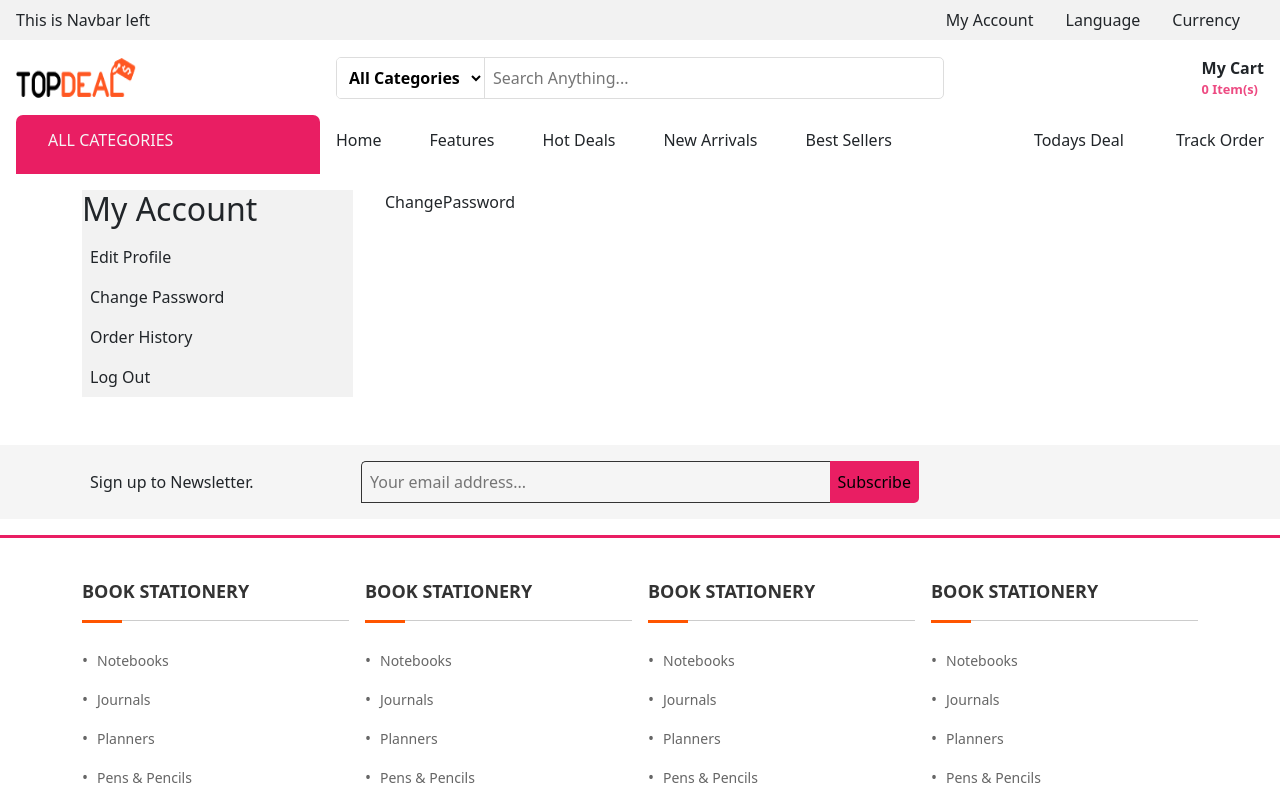
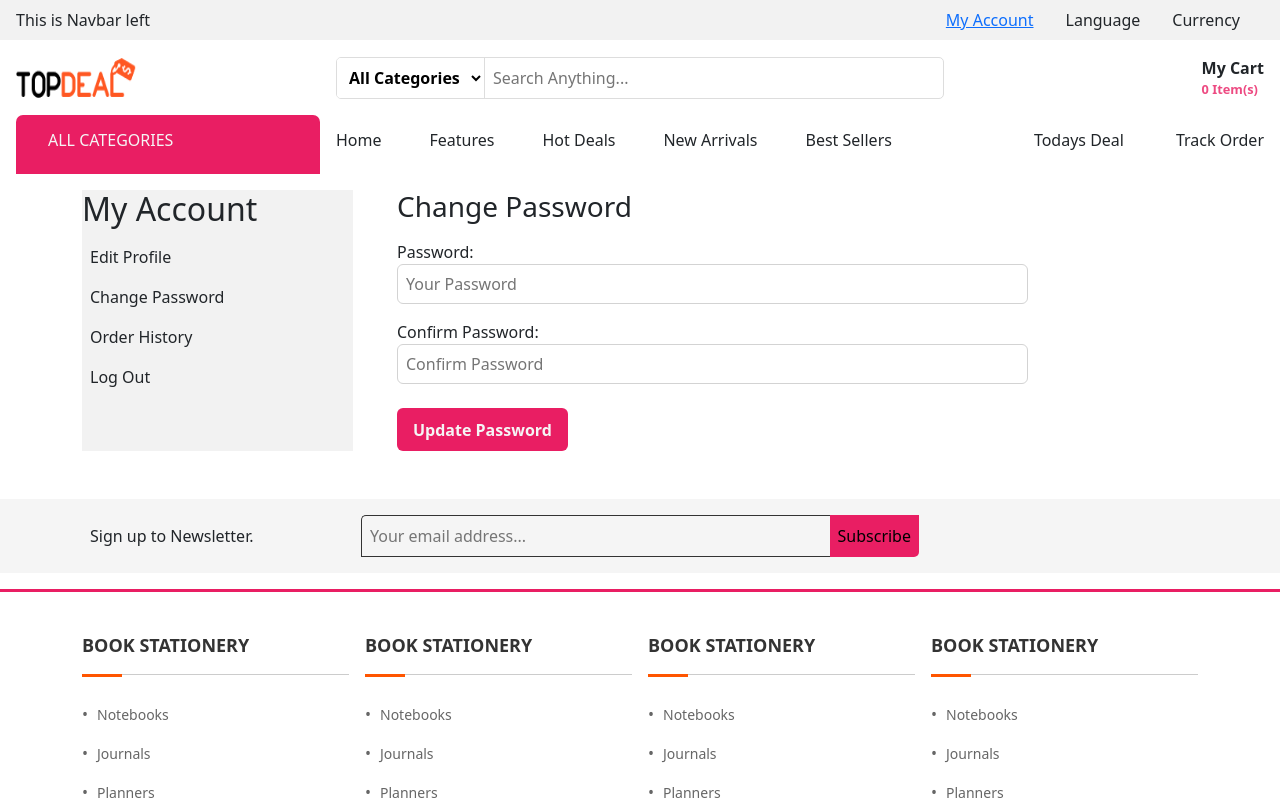
Before and after one commit to Rajukst/multivendor, a Next.js app: page /useraccount/changepassword in a window 1280 px wide. Shown: the top 800 px of the page. Built offline with nearby package versions, Linux system fonts and the light colour scheme; some icons are missing.

Commit message:
done for today

```diff
--- a/package.json
+++ b/package.json
@@ -9,6 +9,7 @@
     "lint": "next lint"
   },
   "dependencies": {
+    "@lottiefiles/react-lottie-player": "^3.6.0",
     "bootstrap": "^5.3.6",
     "framer-motion": "^12.10.0",
     "next": "15.3.1",
--- a/src/app/globals.css
+++ b/src/app/globals.css
@@ -1251,6 +1251,27 @@ body {
 .sidebar-nav a{
   padding: 0.5rem;
 }
+.editaccContainer article{
+margin-top: 1rem;
+}
+.editaccContainer input{
+width: 80%;
+height: 2.5rem;
+border: 1px solid lightgray;
+outline: none;
+border-radius: 6px;
+padding-left: 0.5rem;
+}
+.editaccContainer button{
+padding: 0.6rem 1rem;
+border: none;
+outline: none;
+background-color: var(--accent-color);
+font-weight: 600;
+color: var(--background-color);
+border-radius: 6px;
+}
+
 @media (max-width: 768px) {
   .shopping-cart {
     padding: 15px;
--- a/src/app/useraccount/changepassword/page.jsx
+++ b/src/app/useraccount/changepassword/page.jsx
@@ -1,7 +1,18 @@
 import React from 'react'
+import { Container } from 'react-bootstrap'
 
 export default function ChangePassword() {
   return (
-    <div>ChangePassword</div>
+    <Container>
+      <h3>Change Password</h3>
+      <div className="editaccContainer">
+        <article>Password:</article>
+        <input type="password" placeholder='Your Password' />
+        <article>Confirm Password:</article>
+        <input type="password" placeholder='Confirm Password' />
+        <br /> <br />
+        <button>Update Password</button>
+      </div>
+    </Container>
   )
 }
--- a/src/app/useraccount/layout.js
+++ b/src/app/useraccount/layout.js
@@ -19,7 +19,7 @@ export default function AccountLayout({ children }) {
             <i className="icon-lock"></i>
             <span>Change Password</span>
           </Link>
-          <Link href="/account/orders" className="nav-link">
+          <Link href="/useraccount/orderhistory" className="nav-link">
             <i className="icon-history"></i>
             <span>Order History</span>
           </Link>
--- a/src/common/TopNav.jsx
+++ b/src/common/TopNav.jsx
@@ -1,3 +1,4 @@
+import Link from "next/link";
 
 
 const TopNav=()=>{
@@ -8,7 +9,7 @@ const TopNav=()=>{
         <article>This is Navbar left</article>
       </div>
       <div className="navright">
-        <article>My Account</article>
+        <Link href="/login"><article>My Account</article></Link>
         <article>Language</article>
         <article>Currency</article>
       </div>
```
Also changed, not shown: src/app/login/page.jsx (added, +12 -0 lines), src/app/useraccount/editaccount/page.jsx (+18 -1 lines), src/app/useraccount/orderhistory/page.jsx (added, +32 -0 lines), 1 other file (tests, documents, lock files or other folders).
